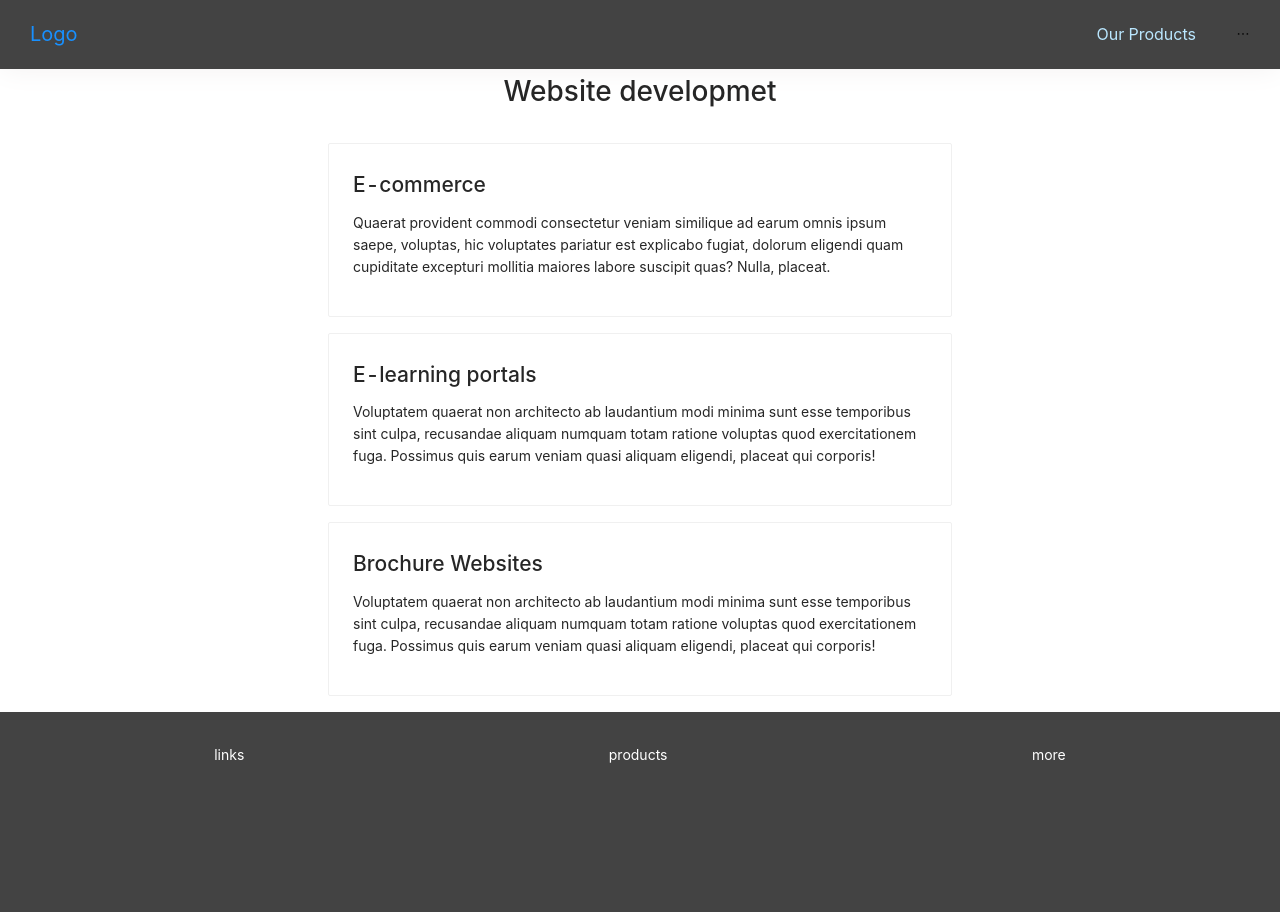
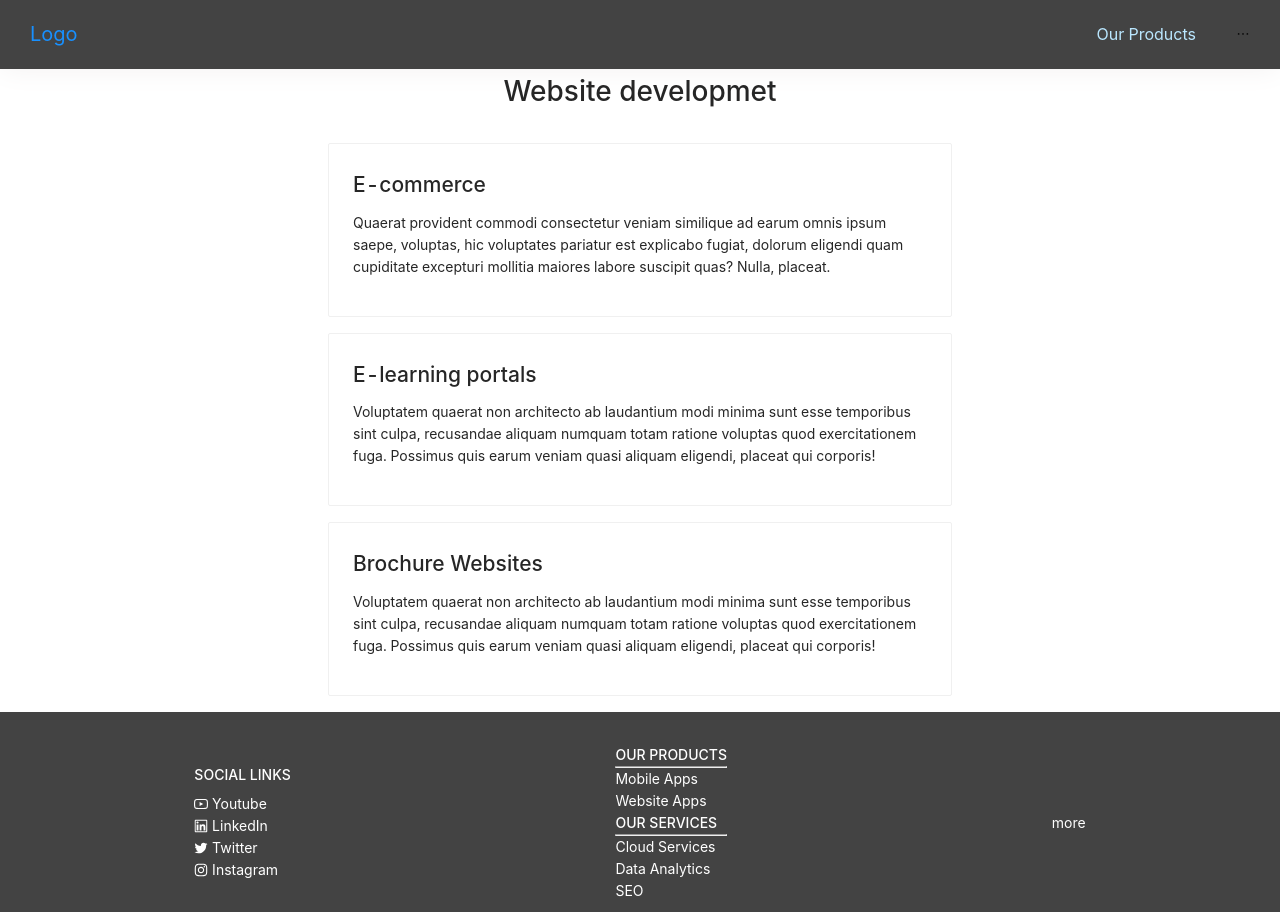
Before and after one commit to JoramWells/digitaleo-client, a React (Create React App) app: page /website in a window 1280 px wide. Built offline with nearby package versions, Linux system fonts and the light colour scheme.

Commit message:
Modified footer

```diff
--- a/src/components/footer/Footer.js
+++ b/src/components/footer/Footer.js
@@ -1,14 +1,31 @@
 import React, { Component } from 'react'
 import {Row,Col} from 'antd'
 import {withRouter} from 'react-router-dom'
+import { InstagramOutlined, LinkedinOutlined, TwitterOutlined, YoutubeOutlined } from '@ant-design/icons'
 
 class Footer extends Component {
     render() {
         return (
             <footer style={{ height: "200px", padding: "2rem", backgroundColor:"#434343", color:"white" }}>
             <Row justify="space-around" align="middle">
-              <Col>links</Col>
-              <Col>products</Col>
+              <Col style={{color:"white"}}>
+              <h4 style={{color:"white"}}>SOCIAL LINKS</h4>
+              <YoutubeOutlined/> Youtube<br/>
+              <LinkedinOutlined/> LinkedIn <br/>
+              <TwitterOutlined/> Twitter <br />
+              <InstagramOutlined/> Instagram <br/>
+              </Col>
+              <Col>
+              <h4 style={{color:"white", marginBottom:"0"}}>OUR PRODUCTS</h4>
+              <hr style={{margin:"0"}}/>
+              <p style={{margin:"0"}}>Mobile Apps</p>
+              <p style={{margin:"0"}}>Website Apps</p>
+              <h4 style={{color:"white", marginBottom:"0"}}>OUR SERVICES</h4>
+              <hr style={{margin:"0"}}/>
+              <p style={{margin:"0"}}>Cloud Services</p>
+              <p style={{margin:"0"}}>Data Analytics</p>
+              <p style={{margin:"0"}}>SEO</p>
+              </Col>
               <Col>more</Col>
             </Row>
           </footer>
```
